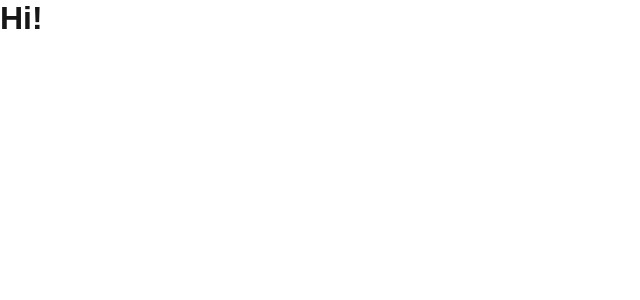
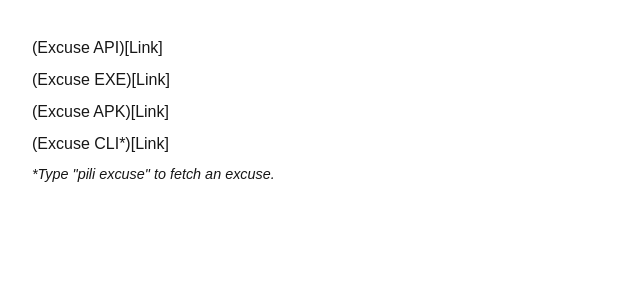
Before and after one commit to Piliii/excuse-gen-api, a Next.js app: page / in a window 1280 px wide. Shown: the top 300 px of the page, without its empty margins (0-640 px from the left). Built offline with nearby package versions, Linux system fonts and the light colour scheme.

Commit message:
Update page.js

```diff
--- a/src/app/page.js
+++ b/src/app/page.js
@@ -1,7 +1,21 @@
 export default function Home() {
   return (
-  <div>
-    <h1>Hi!</h1>
-  </div>
+    <div style={{ padding: '2rem', fontFamily: 'Arial, sans-serif', lineHeight: '2' }}>
+      <p>
+        (Excuse API)[<a href="https://excuse-gen-api.vercel.app/api/excuse" target="_blank" rel="noopener noreferrer">Link</a>]
+      </p>
+      <p>
+        (Excuse EXE)[<a href="https://excuse-gen-api.vercel.com/excuse.exe" target="_blank" rel="noopener noreferrer">Link</a>]
+      </p>
+      <p>
+        (Excuse APK)[<a href="https://excuse-gen-api.vercel.com/excuse.apk" target="_blank" rel="noopener noreferrer">Link</a>]
+      </p>
+      <p>
+        (Excuse CLI*)[<a href="https://ayopili.com/terminal" target="_blank" rel="noopener noreferrer">Link</a>]
+      </p>
+      <p style={{ fontStyle: 'italic', fontSize: '0.9rem' }}>
+        *Type "pili excuse" to fetch an excuse.
+      </p>
+    </div>
   );
 }
```
